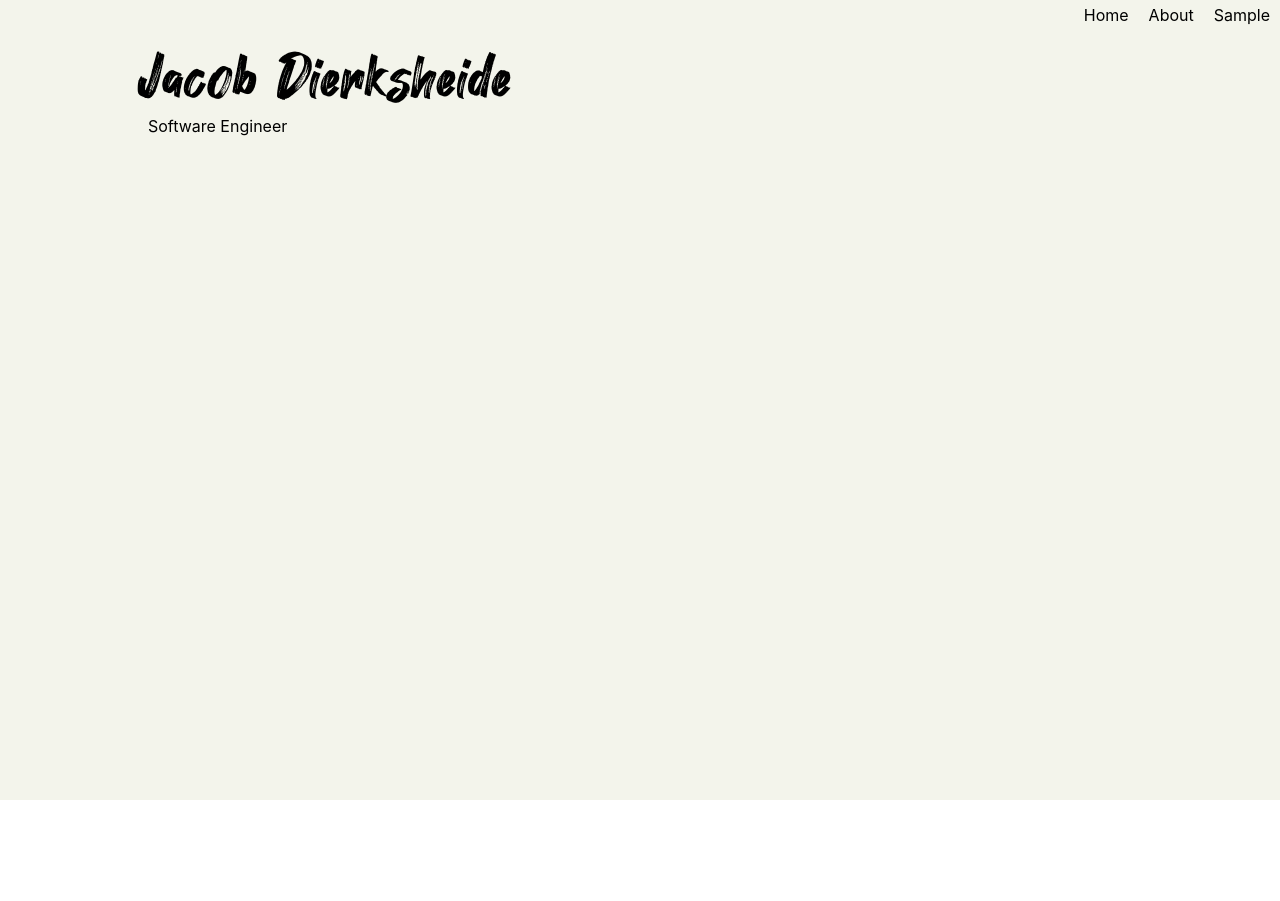
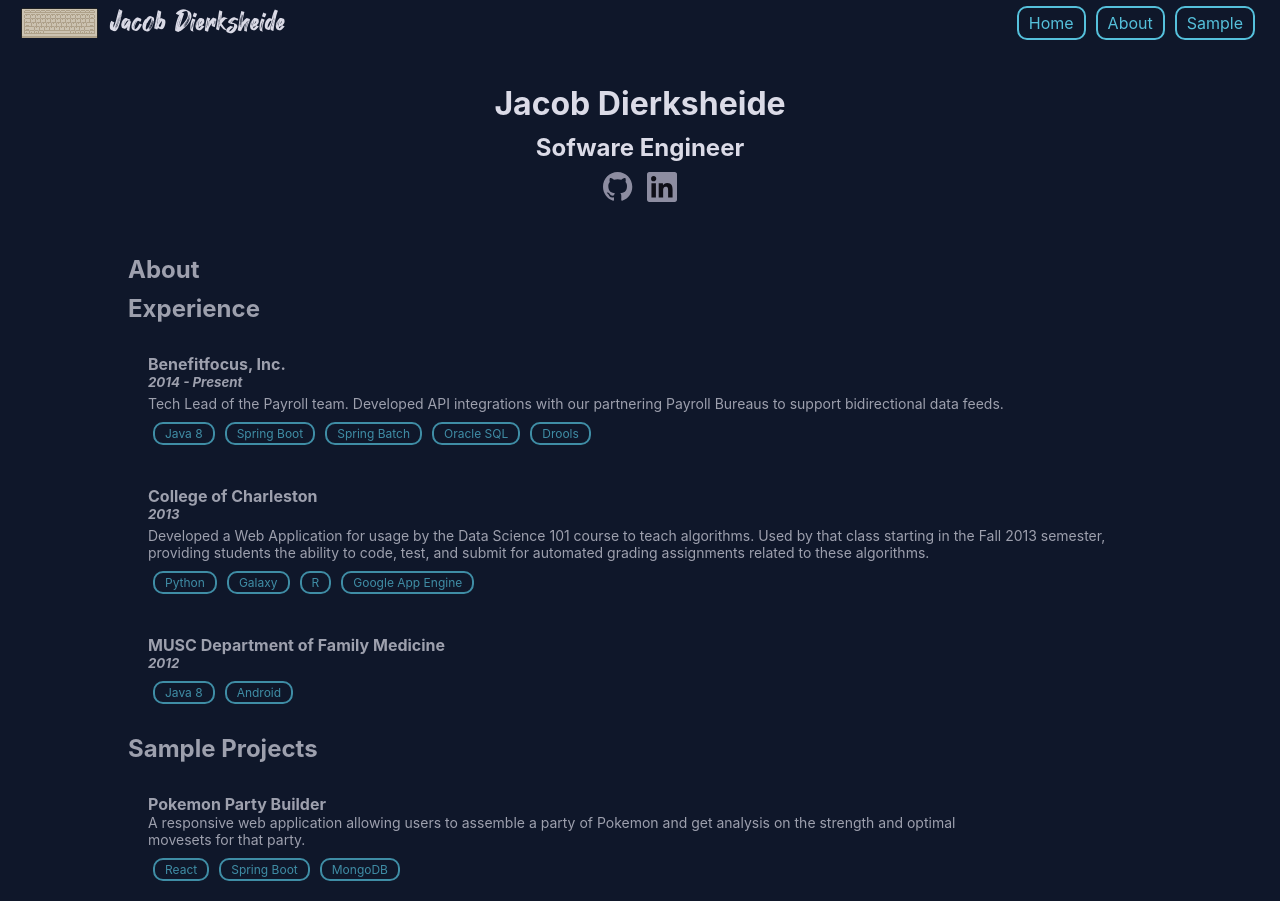
Before and after one commit to jldierk/jldierk-portfolio-app, a React (Create React App) app: page / in a window 1280 px wide. Before the commit the page ends 800 px from the top, so only its background shows below. Built offline with nearby package versions, Linux system fonts and the light colour scheme.

Commit message:
Refactoring personal site, adding experience and project sections, beginning fill of information

```diff
--- a/package.json
+++ b/package.json
@@ -8,6 +8,7 @@
     "@testing-library/user-event": "^13.5.0",
     "react": "^18.2.0",
     "react-dom": "^18.2.0",
+    "react-reveal": "^1.2.2",
     "react-router": "^6.12.1",
     "react-router-dom": "^6.12.1",
     "react-scripts": "5.0.1",
--- a/src/App.css
+++ b/src/App.css
@@ -1,33 +1,14 @@
-.App {
-  text-align: center;
-  background-color: #f3f4eb;
-  min-height: 100vh;
+@font-face {
+  font-family: "heyAugust";   /*Can be any text*/
+  src: local("heyAugust"),
+    url("./fonts/heyAugust.ttf") format("truetype");
 }
 
-.App-logo {
-  height: 40vmin;
-  pointer-events: none;
-}
-
+/* Stuff that came with React */
 @media (prefers-reduced-motion: no-preference) {
   .App-logo {
     animation: App-logo-spin 5s;
   }
-}
-
-.App-header {
-  background-color: #282c34;
-  min-height: 100vh;
-  display: flex;
-  flex-direction: column;
-  align-items: center;
-  justify-content: center;
-  font-size: calc(10px + 2vmin);
-  color: white;
-}
-
-.App-link {
-  color: #61dafb;
 }
 
 @keyframes App-logo-spin {
@@ -38,9 +19,3 @@
     transform: rotate(720deg);
   }
 }
-
-@font-face {
-  font-family: "heyAugust";   /*Can be any text*/
-  src: local("heyAugust"),
-    url("./fonts/heyAugust.ttf") format("truetype");
-}
--- a/src/App.js
+++ b/src/App.js
@@ -1,16 +1,17 @@
 import logo from './logo.svg';
 import './App.css';
-import NavBar from './components/nav/NavBar';
 import About from "./pages/about"
 import Sample from "./pages/sample"
 import Home from "./pages/home"
 import { BrowserRouter, Route, Routes } from 'react-router-dom';
 import Layout from './Layout';
 import "./fonts/heyAugust.ttf"
+import { Fade } from 'react-reveal';
+
 
 function App() {
   return (
-    <div className="App">
+    <body>
       <BrowserRouter>
         <Routes>
           <Route path="/" element={<Layout />}>
@@ -21,7 +22,7 @@
           </Route>
         </Routes>
       </BrowserRouter>
-    </div>
+    </body>
   );
 }
 
--- /dev/null
+++ b/src/components/ExperienceBlock.js
@@ -0,0 +1,23 @@
+import { Fade } from "react-reveal";
+
+function ExperienceBlock(props) {
+    var skills = props.skills;
+    return (
+        <Fade bottom>
+            <div className="experience-block">
+                <h4>{props.company}</h4>
+                <h5><i>{props.years}</i></h5>
+                <div style={{marginBottom: "5px", marginTop: "5px"}}>
+                    <p>
+                        {props.children}
+                    </p>
+                </div>
+                <div style={{display: "flex", marginTop: "10px"}}>
+                    {skills != null && skills.map(skill=><div className="skill">{skill}</div>)}
+                </div>
+            </div>
+        </Fade>
+    );
+}
+
+export default ExperienceBlock;
--- /dev/null
+++ b/src/components/ProjectBlock.js
@@ -0,0 +1,25 @@
+import { Fade } from "react-reveal";
+
+function ProjectBlock(props) {
+    var skills = props.skills;
+    return (
+        <Fade bottom>
+            <div className="sample-project" style={{display:"flex"}}>
+                <div className="project-desc" style={{flex: 5}}>
+                    <h4>{props.projectName}</h4>
+                    <p>
+                        {props.children}
+                    </p>
+                    <div style={{display: "flex", marginTop: "10px"}}>
+                        {skills != null && skills.map(skill=><div className="skill">{skill}</div>)}
+                    </div>
+                </div>
+                <div className="project-image" style={{flex: 1}}>
+                    <img src={props.imageSrc}/>
+                </div>
+            </div>
+        </Fade>
+    )
+}
+
+export default ProjectBlock;
--- a/src/components/nav/NavBar.js
+++ b/src/components/nav/NavBar.js
@@ -1,9 +1,12 @@
 import './nav.css'
 import { BrowserRouter, Route, Link } from "react-router-dom";
+import keyboard from "../../images/keyboard.png"
 
 function NavBar() {
     return (
       <div className= "nav-bar">
+        <img src={keyboard} style={{display: "inline-block", marginLeft: "20px"}}/>
+        <div className="name">Jacob Dierksheide</div>
         <nav>
           <div className="nav-bar-list">
             <NavElement linkText="Home" location="/"/>
@@ -18,9 +21,10 @@
 export function NavElement(props) {
   return (
     <span className="nav-bar-element">
-        <Link className="nav-link" to={props.location}>
-          {props.linkText}
-          <span className="underline"/>
+        <Link to={props.location}>
+          <btn>{props.linkText}</btn>
+
+          {/* <span className="underline"/> */}
         </Link>
     </span>
   )
--- a/src/components/nav/nav.css
+++ b/src/components/nav/nav.css
@@ -1,10 +1,20 @@
 .nav-bar {
-    align-items: right;
+    display: flex;
+    align-items: center;
+}
+
+nav {
+    width: fit-content;
+    display: flex;
+    margin-left: auto;
+    margin-right: 20px;
 }
 
 .nav-bar-list {
     /* outline: 2px solid blue; */
     text-align: right;
+    display: inline-block;
+    width: fit-content;
 }
 
 .nav-link {
@@ -25,9 +35,10 @@
 
 .nav-bar-element {
     width: fit-content;
-    margin-left: auto;
+    /* margin-left: auto; */
     display: inline-block;
-    line-height: 0;
+    text-align: right;
+    margin: 5px;
     /* outline: 1px solid green; */
 }
 
--- a/src/index.css
+++ b/src/index.css
@@ -1,5 +1,18 @@
+:root {
+  --primarycolor: #0e0e17;
+  --secondarycolor: #55c0db;
+  --textcolor: #dbdbe7;
+}
+
+* {
+  padding: 0px;
+  margin: 0px;
+}
+
 body {
-  margin: 0;
+  margin: 0;--tw-bg-opacity: 1;
+  background-color: rgb(15 23 42/var(--tw-bg-opacity));
+  color: var(--textcolor);
   font-family: -apple-system, BlinkMacSystemFont, 'Segoe UI', 'Roboto', 'Oxygen',
     'Ubuntu', 'Cantarell', 'Fira Sans', 'Droid Sans', 'Helvetica Neue',
     sans-serif;
@@ -12,17 +25,26 @@
     monospace;
 }
 
-.name-block {
-  margin-left: 10px;
-  margin-right: auto;
+p {
+  font-size: 14px;
+  padding-top: 0px;
+  padding-bottom: 0px;
+}
+
+h2 {
+  margin-top: 10px;
+  margin-bottom: 10px;
 }
 
 .name {
-  font-size: 4em;
+  font-size: 30px;
   height: fit-content;
   width: fit-content;
   font-family: heyAugust;
   text-align: left;
+  display: inline-block;
+  padding: 5px;
+  padding-left: 10px;
 }
 
 .title {
@@ -31,12 +53,57 @@
   margin-right: auto;
 }
 
-ul {
-  padding: 10px;
-  margin: 0px;
-}
-
 .content {
   margin-left: 10%;
   margin-right: 10%;
 }
+
+btn {
+  transition: background-color .4s ease-in-out;
+  transition: color .4s ease-in-out;
+  color: var(--secondarycolor);
+  padding: 5px 10px;
+  border: 2px solid var(--secondarycolor);
+  border-radius: 10px;
+  display: inline-block;
+}
+
+btn:hover {
+  background-color: var(--secondarycolor);
+  color: var(--primarycolor);
+}
+
+.sample-project, .experience-block {
+  padding: 20px;
+  border-radius: 3px;
+  border-top: 1px solid #7b7b8f00;
+}
+
+.sample-project:hover, .experience-block:hover {
+  opacity: 1.0;
+  border-top: 1px solid #7b7b8f;
+  background-color: #ffffff0f;
+  transition: all .5s ease;
+}
+
+.skill {
+  border: 2px solid var(--secondarycolor);
+  color: var(--secondarycolor);
+  margin: 0px 5px 0px 5px;
+  padding: 2px 10px 2px 10px;
+  border-radius: 10px;
+  font-size: 12px;
+}
+
+.svg-link:hover .path-main {
+  fill: #dbdbe7;
+}
+
+.section {
+  opacity: .7;
+}
+
+.section:hover {
+  opacity: 1;
+  transition: all .5s ease;
+}
--- a/src/pages/about.js
+++ b/src/pages/about.js
@@ -6,6 +6,7 @@
         <main>
             <div>
                 <p>About me</p>
+                <btn>Test Button</btn>
             </div>
         </main>
     );
--- a/src/pages/home.js
+++ b/src/pages/home.js
@@ -1,13 +1,50 @@
-import NavBar from "../components/nav/NavBar";
-import { BrowserRouter, Route, Routes } from 'react-router-dom';
+
+import { Fade } from 'react-reveal';
+import ExperienceBlock from '../components/ExperienceBlock';
+import ProjectBlock from '../components/ProjectBlock';
+
 
 export default function Home() {
     return(
       <div className="content">
-        <div className="name-block">
-          <div className="name">Jacob Dierksheide</div>
-          <div className="title">Software Engineer</div>
+        <div style={{display: "flex", alignItems: "center", justifyContent:"center", flexDirection: "column", height: "200px"}}>
+          <h1>Jacob Dierksheide</h1>
+          <h2>Sofware Engineer</h2>
+          <div style={{display: "flex", width: "100px", justifyContent: "space-evenly"}}>
+            <a className='svg-link' href='https://github.com/jldierk' target='_blank'>
+              <svg width="30" height="30" viewBox='0 0 100 100' xmlns="http://www.w3.org/2000/svg"><path className="path-main" fill-rule="evenodd" clip-rule="evenodd" d="M48.854 0C21.839 0 0 22 0 49.217c0 21.756 13.993 40.172 33.405 46.69 2.427.49 3.316-1.059 3.316-2.362 0-1.141-.08-5.052-.08-9.127-13.59 2.934-16.42-5.867-16.42-5.867-2.184-5.704-5.42-7.17-5.42-7.17-4.448-3.015.324-3.015.324-3.015 4.934.326 7.523 5.052 7.523 5.052 4.367 7.496 11.404 5.378 14.235 4.074.404-3.178 1.699-5.378 3.074-6.6-10.839-1.141-22.243-5.378-22.243-24.283 0-5.378 1.94-9.778 5.014-13.2-.485-1.222-2.184-6.275.486-13.038 0 0 4.125-1.304 13.426 5.052a46.97 46.97 0 0 1 12.214-1.63c4.125 0 8.33.571 12.213 1.63 9.302-6.356 13.427-5.052 13.427-5.052 2.67 6.763.97 11.816.485 13.038 3.155 3.422 5.015 7.822 5.015 13.2 0 18.905-11.404 23.06-22.324 24.283 1.78 1.548 3.316 4.481 3.316 9.126 0 6.6-.08 11.897-.08 13.526 0 1.304.89 2.853 3.316 2.364 19.412-6.52 33.405-24.935 33.405-46.691C97.707 22 75.788 0 48.854 0z" fill="#8d8da1"/></svg>
+            </a>
+            <a className='svg-link' href='https://www.linkedin.com/in/jacob-dierksheide-b1268091' target='_blank'>
+              <svg xmlns="http://www.w3.org/2000/svg" viewBox="0 0 32 32" width="30" height="30"><path className="path-main" d="M29.63.001H2.362C1.06.001 0 1.034 0 2.306V29.69C0 30.965 1.06 32 2.362 32h27.27C30.937 32 32 30.965 32 29.69V2.306C32 1.034 30.937.001 29.63.001z" fill="#8d8da1"/><path d="M4.745 11.997H9.5v15.27H4.745zm2.374-7.6c1.517 0 2.75 1.233 2.75 2.75S8.636 9.9 7.12 9.9a2.76 2.76 0 0 1-2.754-2.753 2.75 2.75 0 0 1 2.753-2.75m5.35 7.6h4.552v2.087h.063c.634-1.2 2.182-2.466 4.5-2.466 4.806 0 5.693 3.163 5.693 7.274v8.376h-4.743V19.84c0-1.77-.032-4.05-2.466-4.05-2.47 0-2.85 1.93-2.85 3.92v7.554h-4.742v-15.27z" fill="#0e0e17"/></svg>
+            </a>
+          </div>
         </div>
+        <div className="section">
+          <h2>About</h2>
+          <div>
+
+          </div>
+        </div>
+        <div className="section">
+          <h2>Experience</h2>
+          <ExperienceBlock company="Benefitfocus, Inc." years="2014 - Present" skills={['Java 8', 'Spring Boot', 'Spring Batch', 'Oracle SQL', 'Drools']}>
+            Tech Lead of the Payroll team. Developed API integrations with our partnering Payroll Bureaus to support bidirectional data feeds.
+          </ExperienceBlock>
+          <ExperienceBlock company="College of Charleston" years="2013" skills={['Python', 'Galaxy', 'R', 'Google App Engine']}>
+            Developed a Web Application for usage by the Data Science 101 course to teach algorithms. Used by that class starting in the Fall 2013 semester,
+            providing students the ability to code, test, and submit for automated grading assignments related to these algorithms.
+          </ExperienceBlock>
+          <ExperienceBlock company="MUSC Department of Family Medicine" years="2012" skills={['Java 8', 'Android']}>
+
+          </ExperienceBlock>
+        </div>
+        <div className="section">
+          <h2>Sample Projects</h2>
+          <ProjectBlock projectName="Pokemon Party Builder" imageSrc="" skills={['React', 'Spring Boot', 'MongoDB']}>
+            A responsive web application allowing users to assemble a party of Pokemon and get analysis on the strength and optimal movesets for that party.
+          </ProjectBlock>
+        </div>
+
       </div>
     )
 }
```
Also changed, not shown: src/images/keyboard.png (added), 1 other file (tests, documents, lock files or other folders).
